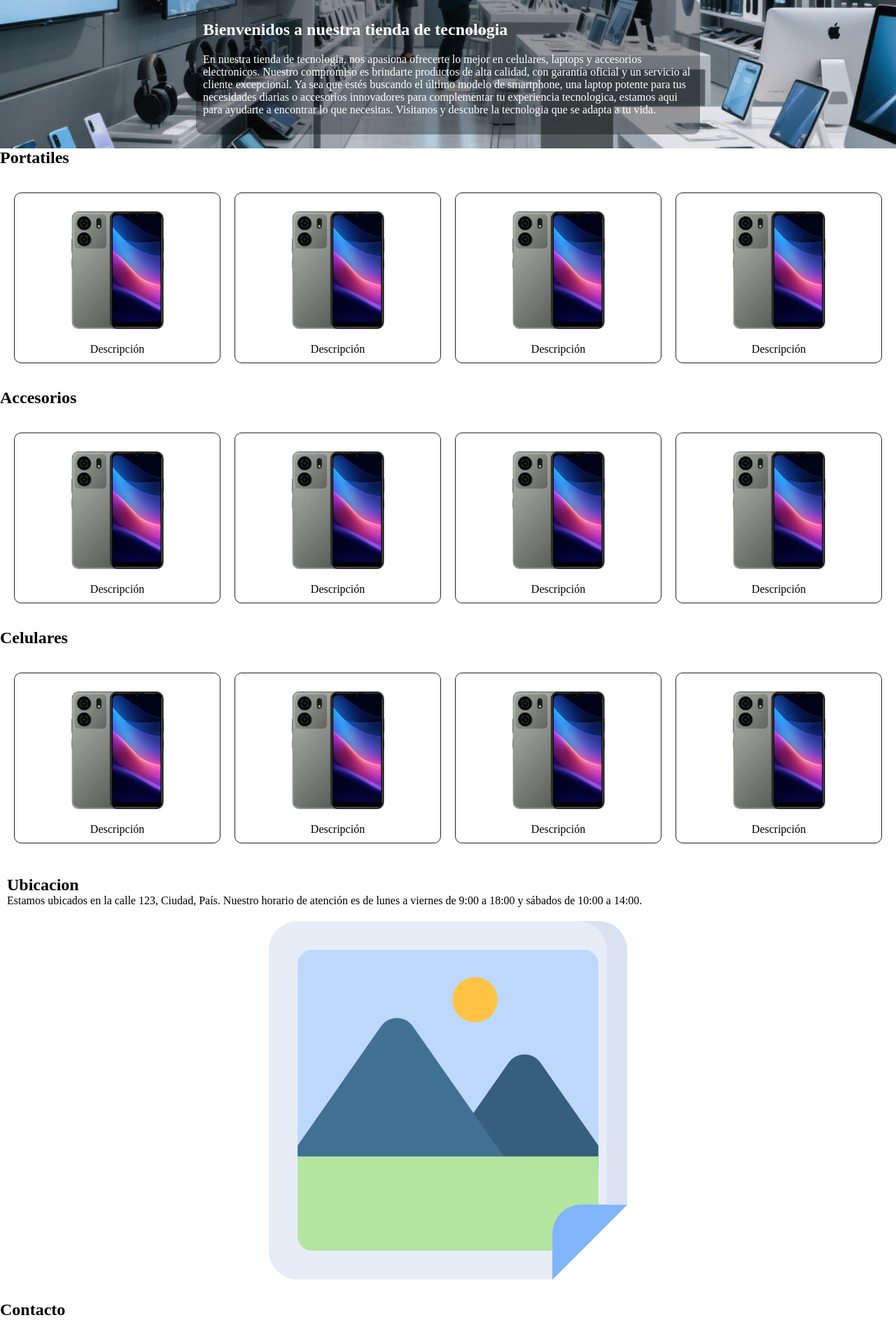
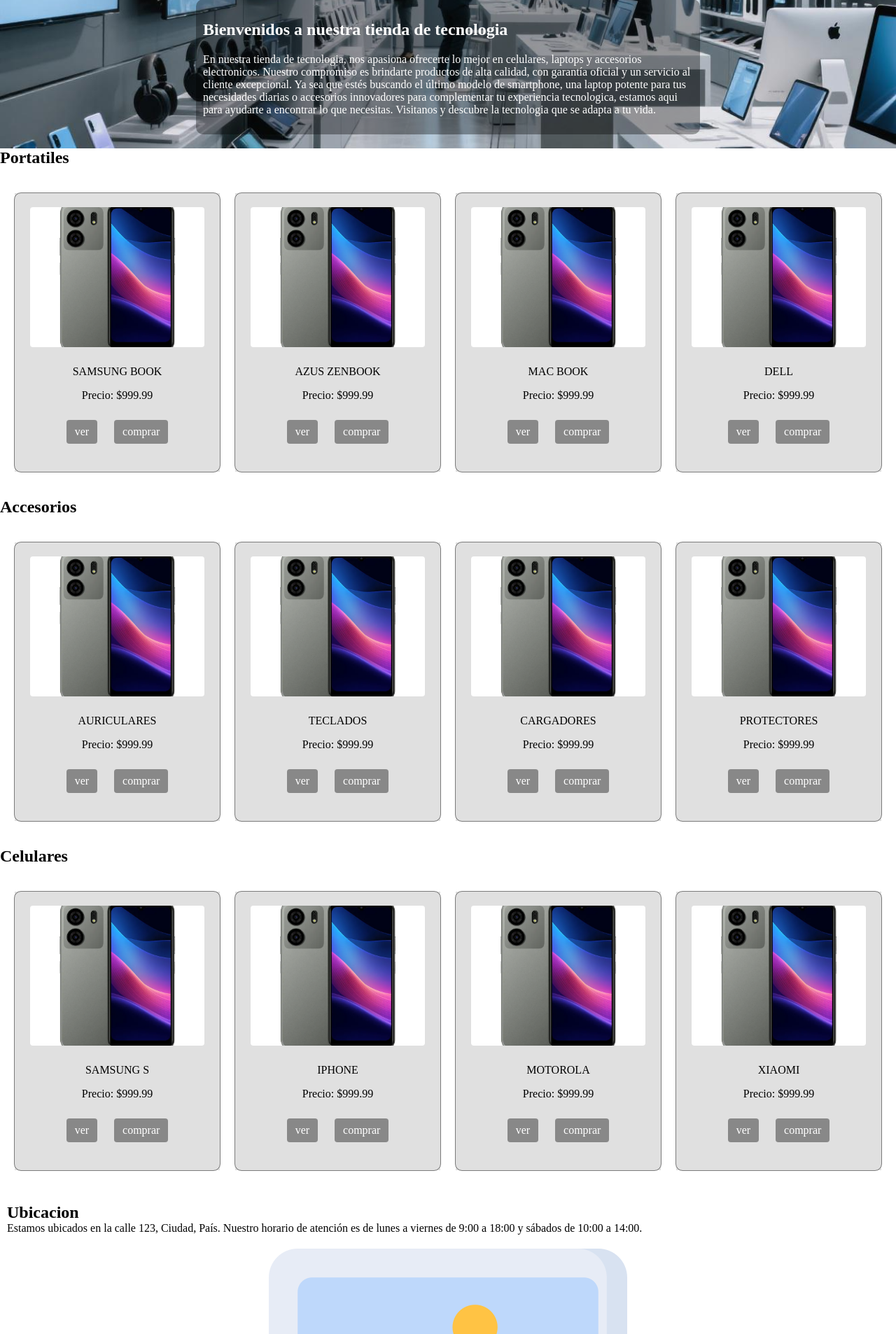
Before and after one commit to Alvaro17-max/Tienda-online, a Flask app: page / in a window 1280 px wide. Shown: the part 796-2702 px from the top of the page at 70% size. Run offline with Flask 3, Linux system fonts and the light colour scheme.

Commit message:
se agrego al cuadro de los productos precio mas botones de  ver y comprar

```diff
--- a/flask/frontend/static/styles/styles.css
+++ b/flask/frontend/static/styles/styles.css
@@ -162,24 +162,65 @@ footer {
         width: 100%;
         display: flex;
         flex-direction: column;
-        border: 1px solid var(--color-fondoMedio);
+        border: 1px solid rgba(0, 0, 0, 0.519);
         border-radius: 10px;
         list-style: none;
         margin: 10px;
     }
         .cuadro_del_producto {
+            background-color: rgba(0, 0, 0, 0.12);
             display: flex;
             flex-direction: column;
             justify-content: center;
             align-items: center;
-            padding: 10px;
+            padding: 20px 0px;
         }
-            .imagen_del_producto a img {
+            .imagen_del_producto {
                 width: 100%;
+                border-radius: 4px;
+                display: flex;
+            }
+            .imagen_del_producto a {
+                display: flex;
+                justify-content: center;
+                align-items: center;
+                width: 100%;
+            }
+            .imagen_del_producto img {
+                border-radius: 4px;
                 height: 200px;
+                width: 85%;
                 object-fit: cover;
             }
-
+            .descripcion_del_producto {
+                display: block;
+                flex-direction: column;
+                padding: 10px;
+                width: 100%;
+                text-align: center;
+            }
+                .ver_comprar {
+                    width: auto;
+                }
+                    .ver, .comprar {
+                        display: inline-block;
+                        margin: 10px;
+                        padding: 8px 12px;
+                        border: none;
+                        border-radius: 4px;
+                        background-color: rgba(0, 0, 0, 0.398);
+                        color: var(--color-textoClaro);
+                        font-size: inherit;
+                        cursor: pointer;
+                        text-decoration: none;
+                    }
+                    .ver a, .comprar a {
+                        display: flex;
+                        justify-content: center;
+                    }
+                    .ver:hover, .comprar:hover {
+                        background-color: var(--color-fondoOscuro);
+                    }
 
 /*ubicación*/
     .ubicacion {
--- a/flask/frontend/templates/index.html
+++ b/flask/frontend/templates/index.html
@@ -20,7 +20,12 @@
                         <a href=""><img src="{{url_for('static', filename='images/celular_x.png')}}" alt=""></a>
                     </div>
                     <div class="descripcion_del_producto">
-                        Descripción
+                        <p>SAMSUNG BOOK</p>
+                        <p>Precio: $999.99</p>
+                        <div class="ver_comprar">
+                            <a class="ver" href="">ver</a>
+                            <a class="comprar" href="">comprar</a>
+                        </div>
                     </div>
                 </div>
             </li>
@@ -30,7 +35,12 @@
                         <a href=""><img src="{{url_for('static', filename='images/celular_x.png')}}" alt=""></a>
                     </div>
                     <div class="descripcion_del_producto">
-                        Descripción
+                        <p>AZUS ZENBOOK</p>
+                        <p>Precio: $999.99</p>
+                        <div class="ver_comprar">
+                            <a class="ver" href="">ver</a>
+                            <a class="comprar" href="">comprar</a>
+                        </div>
                     </div>
                 </div>
             </li>
@@ -40,7 +50,12 @@
                         <a href=""><img src="{{url_for('static', filename='images/celular_x.png')}}" alt=""></a>
                     </div>
                     <div class="descripcion_del_producto">
-                        Descripción
+                        <p>MAC BOOK</p>
+                        <p>Precio: $999.99</p>
+                        <div class="ver_comprar">
+                            <a class="ver" href="">ver</a>
+                            <a class="comprar" href="">comprar</a>
+                        </div>
                     </div>
                 </div>
             </li>
@@ -50,7 +65,12 @@
                         <a href=""><img src="{{url_for('static', filename='images/celular_x.png')}}" alt=""></a>
                     </div>
                     <div class="descripcion_del_producto">
-                        Descripción
+                        <p>DELL</p>
+                        <p>Precio: $999.99</p>
+                        <div class="ver_comprar">
+                            <a class="ver" href="">ver</a>
+                            <a class="comprar" href="">comprar</a>
+                        </div>
                     </div>
                 </div>
             </li>
@@ -64,7 +84,12 @@
                         <a href=""><img src="{{url_for('static', filename='images/celular_x.png')}}" alt=""></a>
                     </div>
                     <div class="descripcion_del_producto">
-                        Descripción
+                        <p>AURICULARES</p>
+                        <p>Precio: $999.99</p>
+                        <div class="ver_comprar">
+                            <a class="ver" href="">ver</a>
+                            <a class="comprar" href="">comprar</a>
+                        </div>
                     </div>
                 </div>
             </li>
@@ -74,7 +99,12 @@
                         <a href=""><img src="{{url_for('static', filename='images/celular_x.png')}}" alt=""></a>
                     </div>
                     <div class="descripcion_del_producto">
-                        Descripción
+                        <p>TECLADOS</p>
+                        <p>Precio: $999.99</p>
+                        <div class="ver_comprar">
+                            <a class="ver" href="">ver</a>
+                            <a class="comprar" href="">comprar</a>
+                        </div>
                     </div>
                 </div>
             </li>
@@ -84,7 +114,12 @@
                         <a href=""><img src="{{url_for('static', filename='images/celular_x.png')}}" alt=""></a>
                     </div>
                     <div class="descripcion_del_producto">
-                        Descripción
+                        <p>CARGADORES</p>
+                        <p>Precio: $999.99</p>
+                        <div class="ver_comprar">
+                            <a class="ver" href="">ver</a>
+                            <a class="comprar" href="">comprar</a>
+                        </div>
                     </div>
                 </div>
             </li>
@@ -94,7 +129,12 @@
                         <a href=""><img src="{{url_for('static', filename='images/celular_x.png')}}" alt=""></a>
                     </div>
                     <div class="descripcion_del_producto">
-                        Descripción
+                        <p>PROTECTORES</p>
+                        <p>Precio: $999.99</p>
+                        <div class="ver_comprar">
+                            <a class="ver" href="">ver</a>
+                            <a class="comprar" href="">comprar</a>
+                        </div>
                     </div>
                 </div>
             </li>
@@ -108,7 +148,12 @@
                         <a href=""><img src="{{url_for('static', filename='images/celular_x.png')}}" alt=""></a>
                     </div>
                     <div class="descripcion_del_producto">
-                        Descripción
+                        <p>SAMSUNG S</p>
+                        <p>Precio: $999.99</p>
+                        <div class="ver_comprar">
+                            <a class="ver" href="">ver</a>
+                            <a class="comprar" href="">comprar</a>
+                        </div>
                     </div>
                 </div>
             </li>
@@ -118,7 +163,12 @@
                         <a href=""><img src="{{url_for('static', filename='images/celular_x.png')}}" alt=""></a>
                     </div>
                     <div class="descripcion_del_producto">
-                        Descripción
+                        <p>IPHONE</p>
+                        <p>Precio: $999.99</p>
+                        <div class="ver_comprar">
+                            <a class="ver" href="">ver</a>
+                            <a class="comprar" href="">comprar</a>
+                        </div>
                     </div>
                 </div>
             </li>
@@ -128,7 +178,12 @@
                         <a href=""><img src="{{url_for('static', filename='images/celular_x.png')}}" alt=""></a>
                     </div>
                     <div class="descripcion_del_producto">
-                        Descripción
+                        <p>MOTOROLA</p>
+                        <p>Precio: $999.99</p>
+                        <div class="ver_comprar">
+                            <a class="ver" href="">ver</a>
+                            <a class="comprar" href="">comprar</a>
+                        </div>
                     </div>
                 </div>
             </li>
@@ -138,7 +193,12 @@
                         <a href=""><img src="{{url_for('static', filename='images/celular_x.png')}}" alt=""></a>
                     </div>
                     <div class="descripcion_del_producto">
-                        Descripción
+                        <p>XIAOMI</p>
+                        <p>Precio: $999.99</p>
+                        <div class="ver_comprar">
+                            <a class="ver" href="">ver</a>
+                            <a class="comprar" href="">comprar</a>
+                        </div>
                     </div>
                 </div>
             </li>
```
